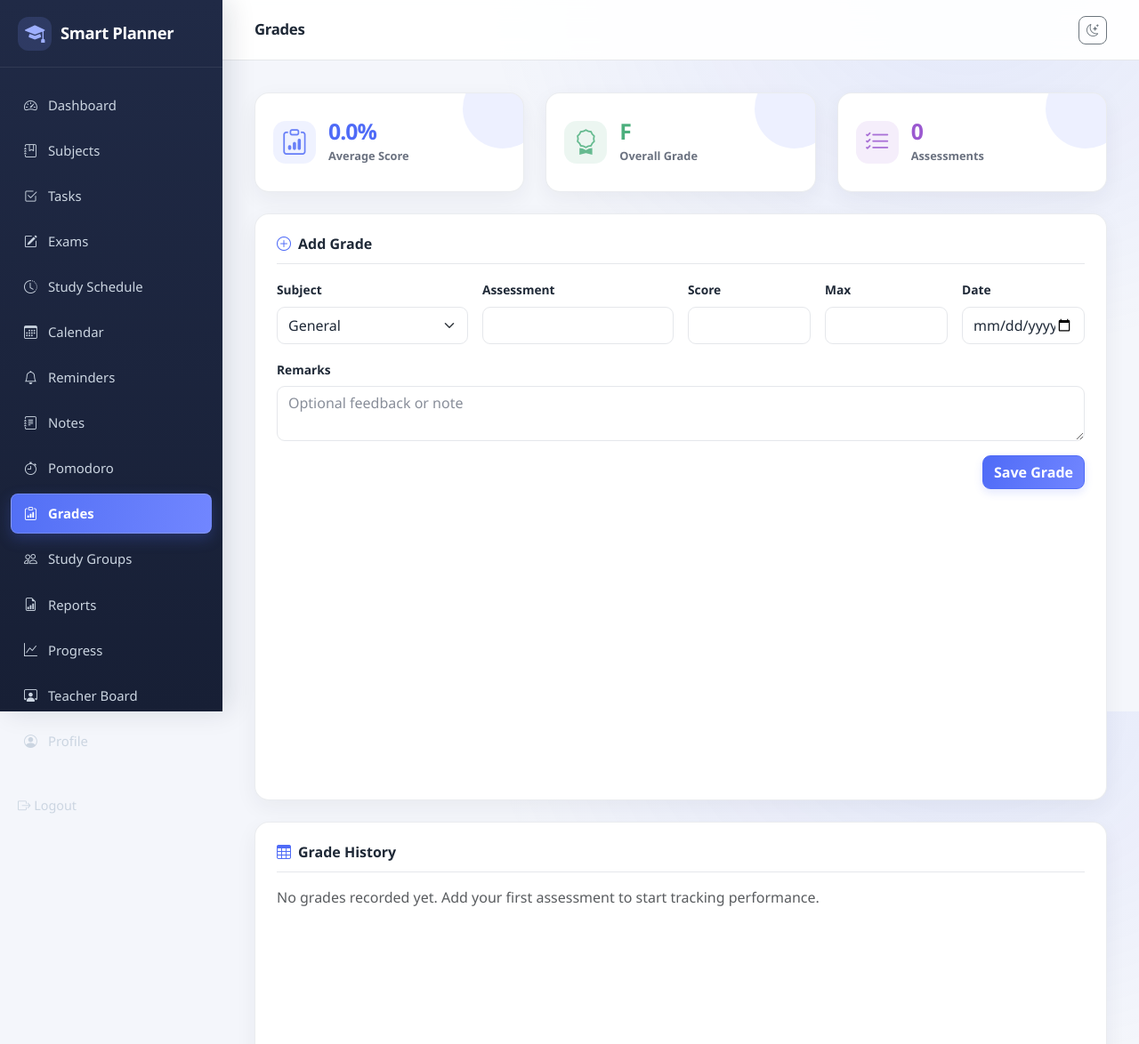
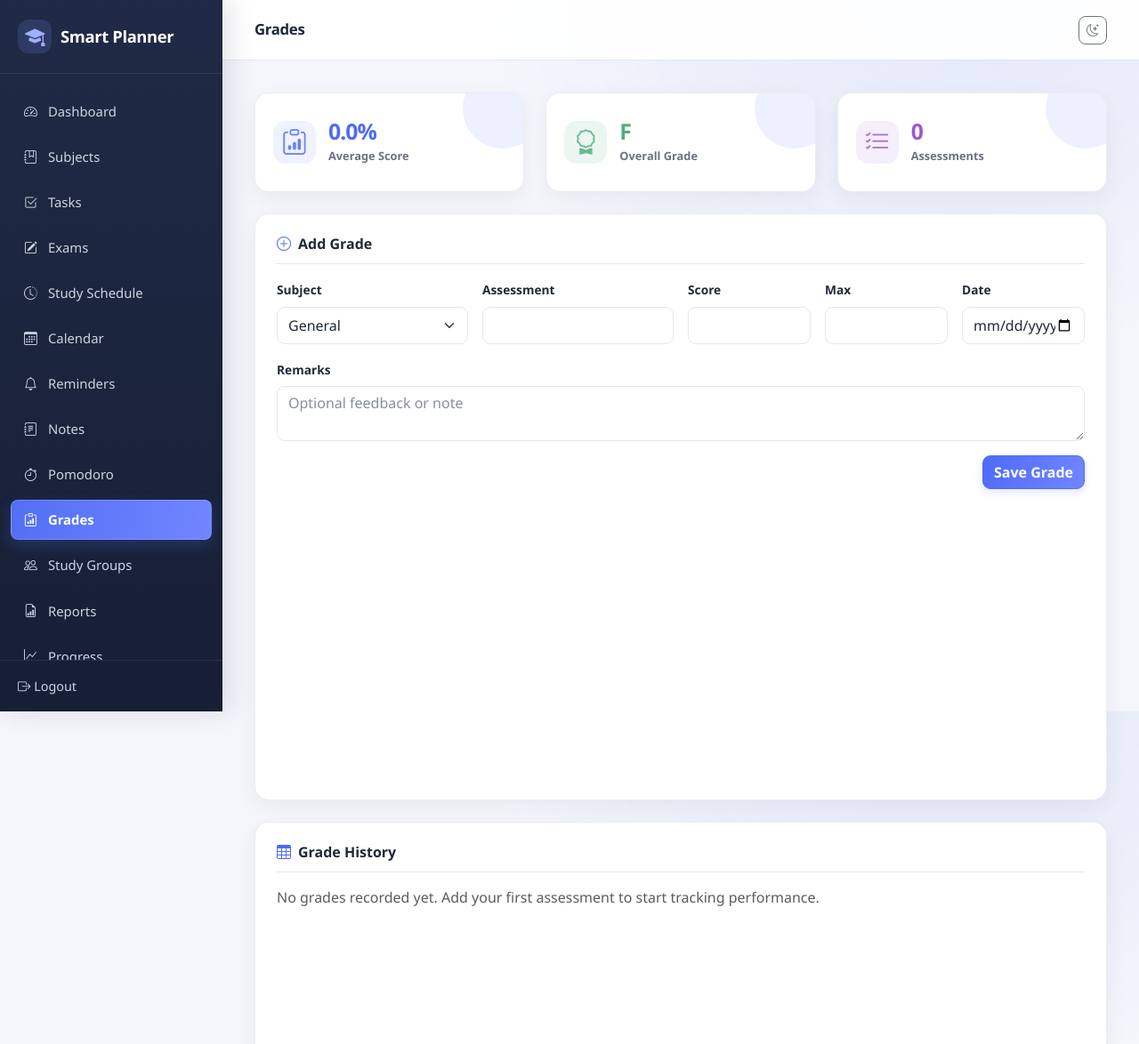
Before and after one commit to rujutaphaltankar/Student_Smart_Planner, a Flask app: page /grades in a window 1280 px wide. Shown: the top 1174 px of the page at 89% size. Run offline with Flask 3, Linux system fonts and the light colour scheme; the visitor is signed in with stand-in values (Sample User, id 1); data that the repository does not hold is empty; some libraries are stand-ins or nearby versions.

Commit message:
Enhanced the ui

```diff
--- a/static/css/style.css
+++ b/static/css/style.css
@@ -645,14 +645,33 @@
 }
 
 .sidebar-nav {
+    min-height: 0;
+    overflow-x: hidden;
+    overflow-y: auto;
     padding: 20px 12px;
     gap: 6px;
+    scrollbar-color: rgba(203, 213, 225, 0.35) transparent;
+    scrollbar-width: thin;
+}
+
+.sidebar-nav::-webkit-scrollbar {
+    width: 6px;
+}
+
+.sidebar-nav::-webkit-scrollbar-thumb {
+    border-radius: 999px;
+    background: rgba(203, 213, 225, 0.35);
 }
 
 .sidebar-nav a {
+    flex: 0 0 auto;
     min-height: 42px;
     border: 1px solid transparent;
     transition: background 160ms ease, color 160ms ease, transform 160ms ease, border-color 160ms ease;
+}
+
+.sidebar-footer {
+    flex: 0 0 auto;
 }
 
 .sidebar-nav a:hover {
```
